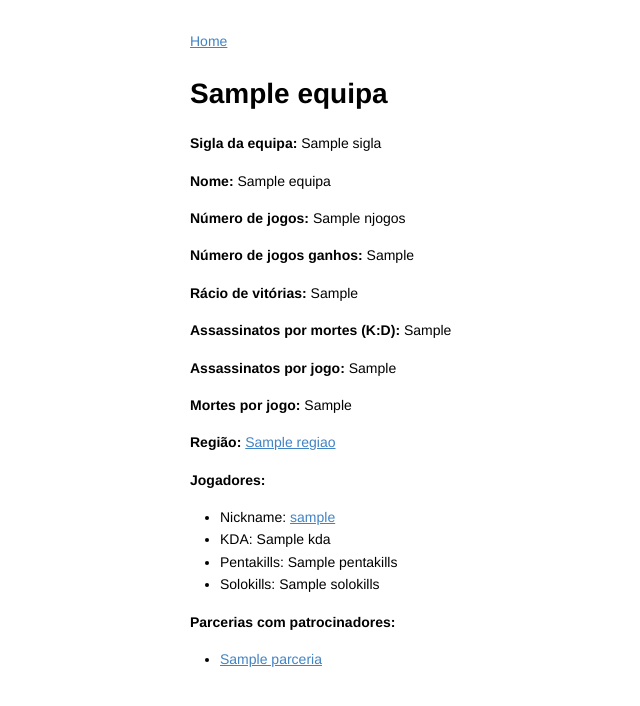
After one commit to barbara-s-neto/BaseDados, a Flask app: template templates/equipa.html in a window 1280 px wide. The commit adds this page. Shown: the top 706 px of the page, without its empty margins (23-663 px from the left). Run offline with Flask 3, Linux system fonts and the light colour scheme; the template is opened without the code that fills it: most values are stand-ins (such as "Sample title", 1, 10 or a date in 2020).

Commit message:
erro do demonio

```diff
--- a/app.py
+++ b/app.py
@@ -37,44 +37,45 @@ def list_equipas():
 
 @APP.route('/equipas/<expr>/')
 def get_equipa(expr):
+  expressao = expr
+  expr = '%' + expr + '%'
 
-  #eu vi ate aqui
+  equipa = db.execute(
+      '''
+      SELECT sigla, nome, Njogos, NJogosGanhos, RacioDeVitorias, KD, assassinatosporjogo, mortesporjogo
+      FROM equipas
+      WHERE sigla = ?
+      ''', [expr]).fetchone()
 
-  movie = db.execute(
+  if equipa is None:
+     abort(404, 'Não existe equipa com sigla {}.'.format(expressao))
+
+  regiao = db.execute(
       '''
-      SELECT MovieId, Title, Year, Duration
-      FROM MOVIE
-      WHERE movieId = ?
-      ''', [id]).fetchone()
+      SELECT nome
+      FROM regioes r JOIN equipas e on r.regiao=r.sigla
+      WHERE e.sigla = ?
+      ''', [expr]).fetchone()
 
-  if movie is None:
-     abort(404, 'Movie id {} does not exist.'.format(id))
+  jogadores = db.execute(
+      '''
+      SELECT nickname, kda, pentakills, solokills
+      FROM jogadores j join equipas e on j.equipa=e.sigla
+      WHERE e.sigla = ?
+      ORDER BY nickname Desc
+      ''', [expr]).fetchall()
 
-  genres = db.execute(
+  parcerias = db.execute(
       '''
-      SELECT GenreId, Label
-      FROM MOVIE_GENRE NATURAL JOIN GENRE
-      WHERE movieId = ?
-      ORDER BY Label
-      ''', [id]).fetchall()
+      SELECT Nome
+      FROM parcerias p join equipas e on e.sigla=p.sigla
+      WHERE p.sigla = ?
+      ORDER BY nome Desc
+      ''', [expr]).fetchall()
+  return render_template('equipa.html',
+           equipa=equipa, regiao=regiao, jogadores=jogadores, parcerias=parcerias)
 
-  actors = db.execute(
-      '''
-      SELECT ActorId, Name
-      FROM MOVIE_ACTOR NATURAL JOIN ACTOR
-      WHERE MovieId = ?
-      ORDER BY Name
-      ''', [id]).fetchall()
-
-  streams = db.execute(
-      '''
-      SELECT StreamId, StreamDate
-      FROM STREAM
-      WHERE MovieId = ?
-      ORDER BY StreamDate Desc
-      ''', [id]).fetchall();
-  return render_template('movie.html',
-           movie=movie, genres=genres, actors=actors, streams=streams)
+#visto ate aqui
 
 @APP.route('/movies/search/<expr>/')
 def search_movie(expr):
--- a/templates/equipa-search.html
+++ b/templates/equipa-search.html
@@ -4,8 +4,8 @@
 <p><b>Procurar por nome::</b>"{{ search.expr }}"</p>
 <p>
 <ul>
-  {% for m in movies %}
-  <li><a href="/equipas/{{ m.Nome }}">{{ m.Title }}</a></li>
+  {% for e in equipas %}
+  <li><a href="/equipas/{{ e.Nome }}">{{ e.Nome }}</a></li>
   {% endfor %}
 </ul>
 </p>
--- /dev/null
+++ b/templates/equipa.html
@@ -0,0 +1,63 @@
+{% extends 'base.html' %}
+{% block content %}
+<h1>{{ equipa.Nome }}</h1>
+<p>
+  <b>Sigla da equipa: </b>{{ equipa.Sigla }}
+</p>
+<p>
+  <b>Nome: </b>{{ equipa.Nome }}
+</p>
+<p>
+  <b>Número de jogos: </b>{{ equipa.NJogos }}
+</p>
+<p>
+  <b>Número de jogos ganhos: </b>{{ equipa.NJogosGanhos }}
+</p>
+<p>
+  <b>Rácio de vitórias: </b>{{ equipa.RacioDeVitorias }}
+</p>
+<p>
+  <b>Assassinatos por mortes (K:D): </b>{{ equipa.KD }}
+</p>
+<p>
+  <b>Assassinatos por jogo: </b>{{ equipa.AssassinatosPorJogo}}
+</p>
+<p>
+  <b>Mortes por jogo: </b>{{ equipa.MortesPorJogo }}
+</p>
+<p>
+  <b>Região: </b>
+    <a href="/regioes/{{ regiao.sigla }}">{{ regiao.Nome }}</a>
+</p>
+<p>
+  <b>Jogadores: </b>
+<ul>
+  {% for j in jogadores %}
+  <li>
+    Nickname: <a href="/jogadores/{{ j.Nickname }}">{{ j.Nickname }}</a>
+  </li>
+  <li>
+    KDA: {{ j.kda }}
+  </li>
+  <li>
+    Pentakills: {{ j.Pentakills }}
+  </li>
+  <li>
+    Solokills: {{ j.Solokills }}
+  </li>
+  {% endfor %}
+</ul>
+</p>
+<!--{% if streams %}-->
+<p>
+  <b>Parcerias com patrocinadores: </b>
+<ul>
+  {% for p in parcerias %}
+  <li>
+    <a href="/parcerias/{{ p.Nome }}">{{ p.Nome }}</a>
+  </li>
+  {% endfor %}
+</ul>
+</p>
+<!--{% endif %}-->
+{% endblock %}
```
Also changed, not shown: templates/movie.html (deleted, +0 -48 lines).
